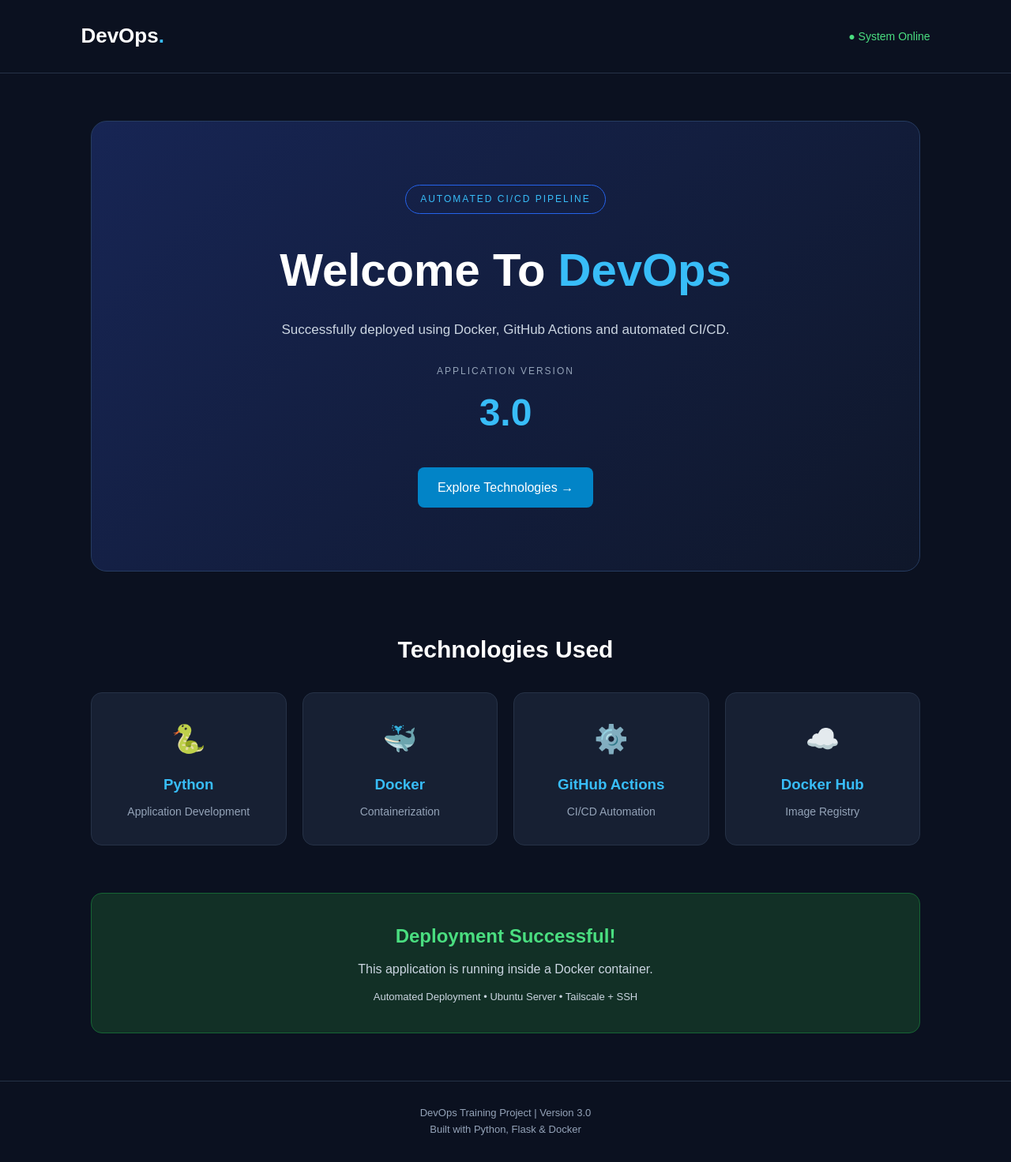
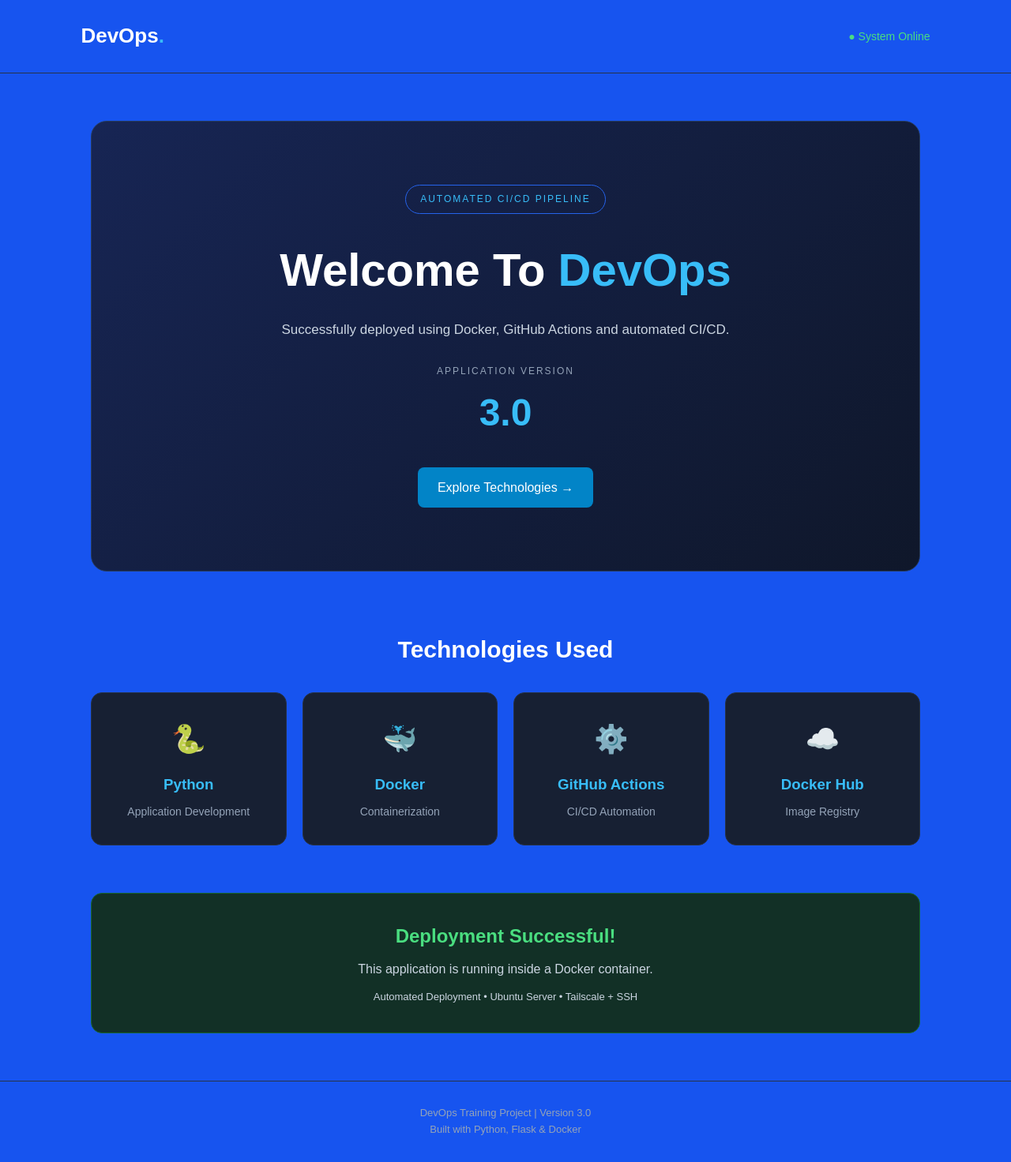
Before and after one commit to waleednemer/devops-training, a Flask app: page / in a window 1280 px wide. Shown: the whole page at 79% size. Run offline with Flask 3, Linux system fonts and the light colour scheme.

Commit message:
Release Version 4

```diff
--- a/static/style.css
+++ b/static/style.css
@@ -6,7 +6,7 @@
 
 body {
     font-family: Arial, sans-serif;
-    background: #0b1120;
+    background: #1754ef;
     color: #ffffff;
     line-height: 1.6;
 }
```
